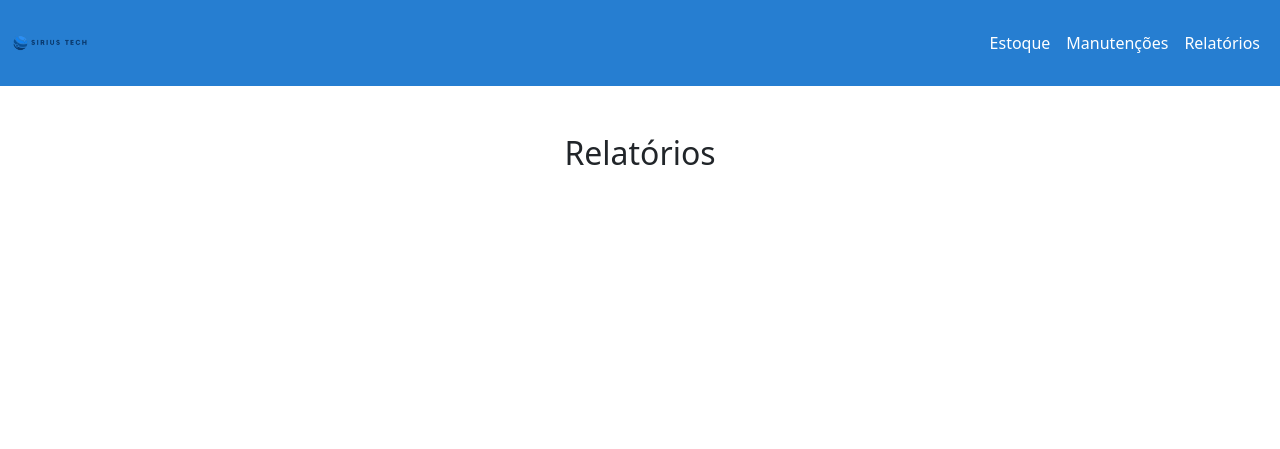
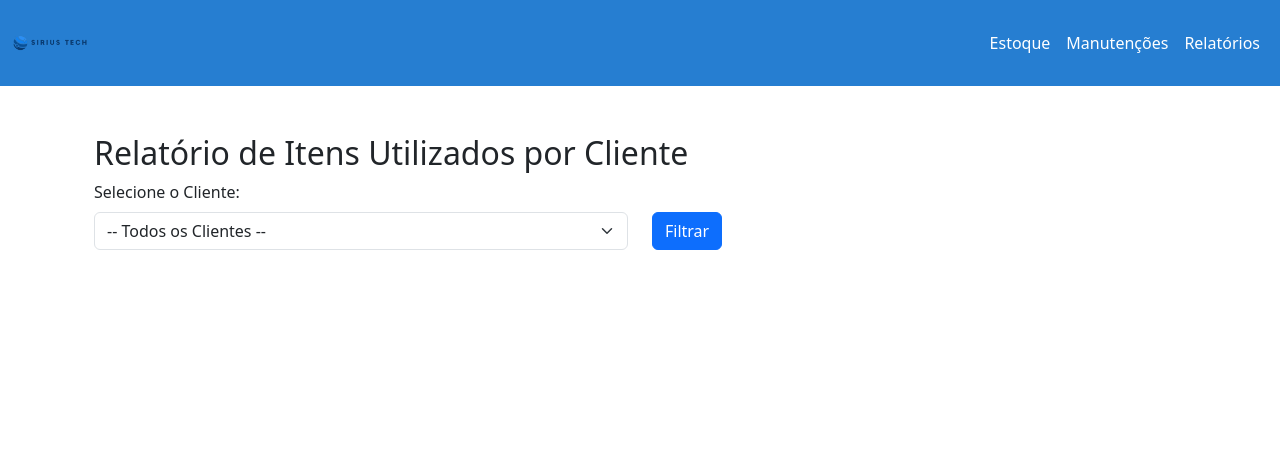
Before and after one commit to Gigioss/estoqueUnivesp, a Django app: template estoque_backend/inventory/templates/inventory/relatorios.html in a window 1280 px wide. Shown: the top 449 px of the page. Run offline with Django 5.2, Linux system fonts and the light colour scheme; the template is opened without the code that fills it, so the values that code supplies are empty; some libraries are stand-ins or nearby versions.

Commit message:
Update relatorios.html

```diff
--- a/estoque_backend/inventory/templates/inventory/relatorios.html
+++ b/estoque_backend/inventory/templates/inventory/relatorios.html
@@ -1,9 +1,81 @@
-{% extends "inventory/base.html" %}
-
-{% block title %}Relatórios de Estoque{% endblock %}
+{% extends 'base.html' %}
+{% load static %}
 
 {% block content %}
 <div class="container mt-4">
-    <h2 class="text-center">Relatórios</h2>
+    <h2>Relatório de Itens Utilizados por Cliente</h2>
+
+    <form method="POST" class="mb-4">
+        {% csrf_token %}
+        <div class="row">
+            <div class="col-md-6">
+                <label for="cliente" class="form-label">Selecione o Cliente:</label>
+                <select name="cliente" id="cliente" class="form-select">
+                    <option value="">-- Todos os Clientes --</option>
+                    {% for cliente in clientes %}
+                    <option value="{{ cliente }}" {% if cliente_selecionado and cliente_selecionado == cliente %}selected{% endif %}>
+                        {{ cliente }}
+                    </option>
+                    {% endfor %}
+                </select>
+            </div>
+            <div class="col-md-2 d-flex align-items-end">
+                <button type="submit" class="btn btn-primary">Filtrar</button>
+            </div>
+        </div>
+    </form>
+
+    {% if cliente_selecionado %}
+    <div class="card">
+        <div class="card-body">
+            <h5 class="card-title">Itens utilizados em manutenções para {{ cliente_selecionado }}</h5>
+            <canvas id="graficoItens" height="300"></canvas>
+        </div>
+    </div>
+    {% endif %}
 </div>
 {% endblock %}
+
+{% block scripts %}
+<script src="https://cdn.jsdelivr.net/npm/chart.js"></script>
+<script>
+    document.addEventListener('DOMContentLoaded', function() {
+        const dadosGrafico = JSON.parse('{{ dados_grafico|escapejs }}');
+
+        if (dadosGrafico && dadosGrafico.labels && dadosGrafico.labels.length > 0) {
+            const ctx = document.getElementById('graficoItens').getContext('2d');
+            new Chart(ctx, {
+                type: 'bar',
+                data: {
+                    labels: dadosGrafico.labels,
+                    datasets: [{
+                        label: 'Quantidade Utilizada',
+                        data: dadosGrafico.data,
+                        backgroundColor: 'rgba(75, 192, 192, 0.5)',
+                        borderColor: 'rgba(75, 192, 192, 1)',
+                        borderWidth: 1
+                    }]
+                },
+                options: {
+                    responsive: true,
+                    scales: {
+                        y: {
+                            beginAtZero: true,
+                            title: {
+                                display: true,
+                                text: 'Quantidade Utilizada'
+                            }
+                        },
+                        x: {
+                            title: {
+                                display: true,
+                                text: 'Itens'
+                            }
+                        }
+                    }
+                }
+            });
+        }
+    });
+</script>
+{% endblock %}
```
